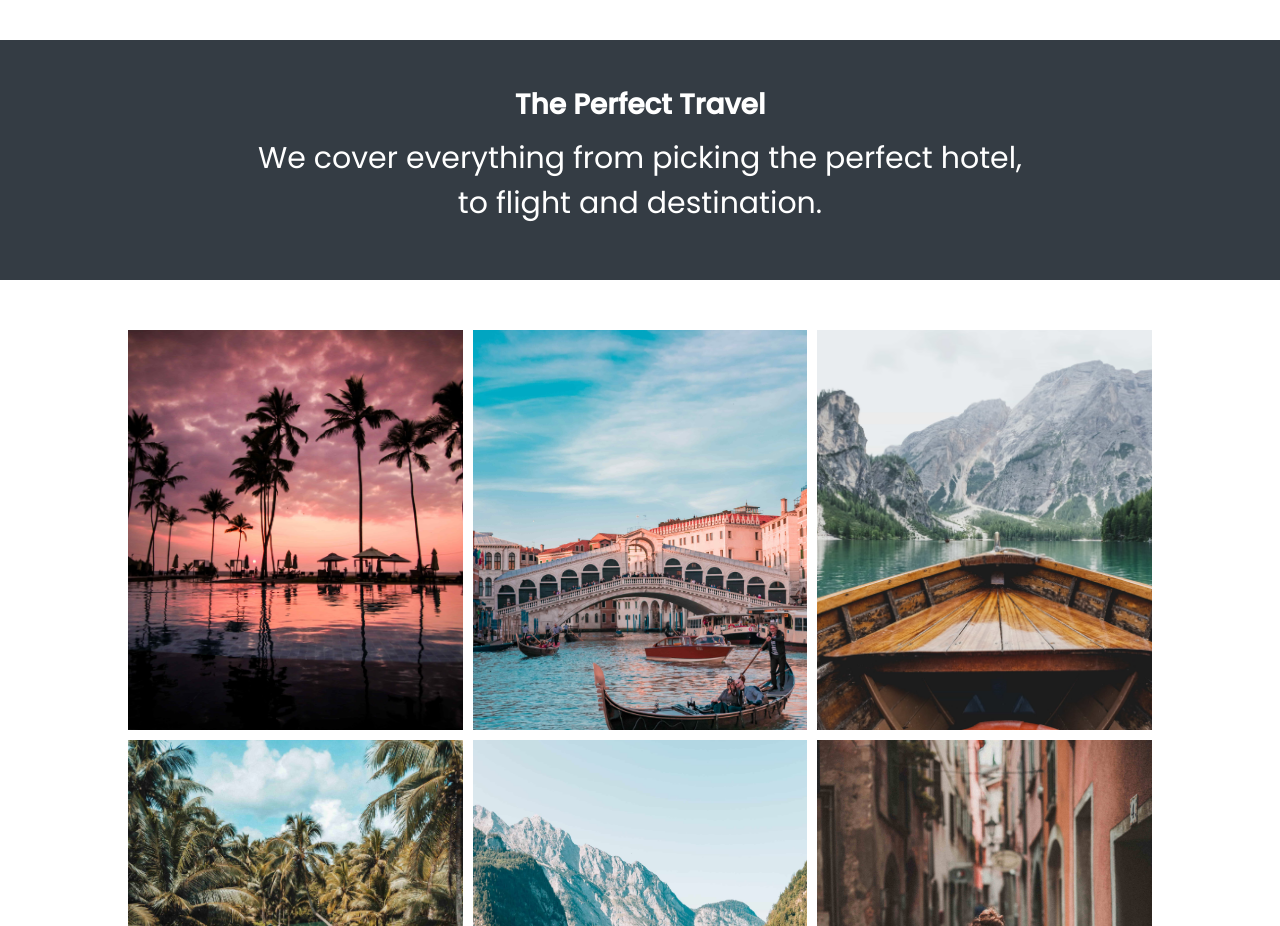
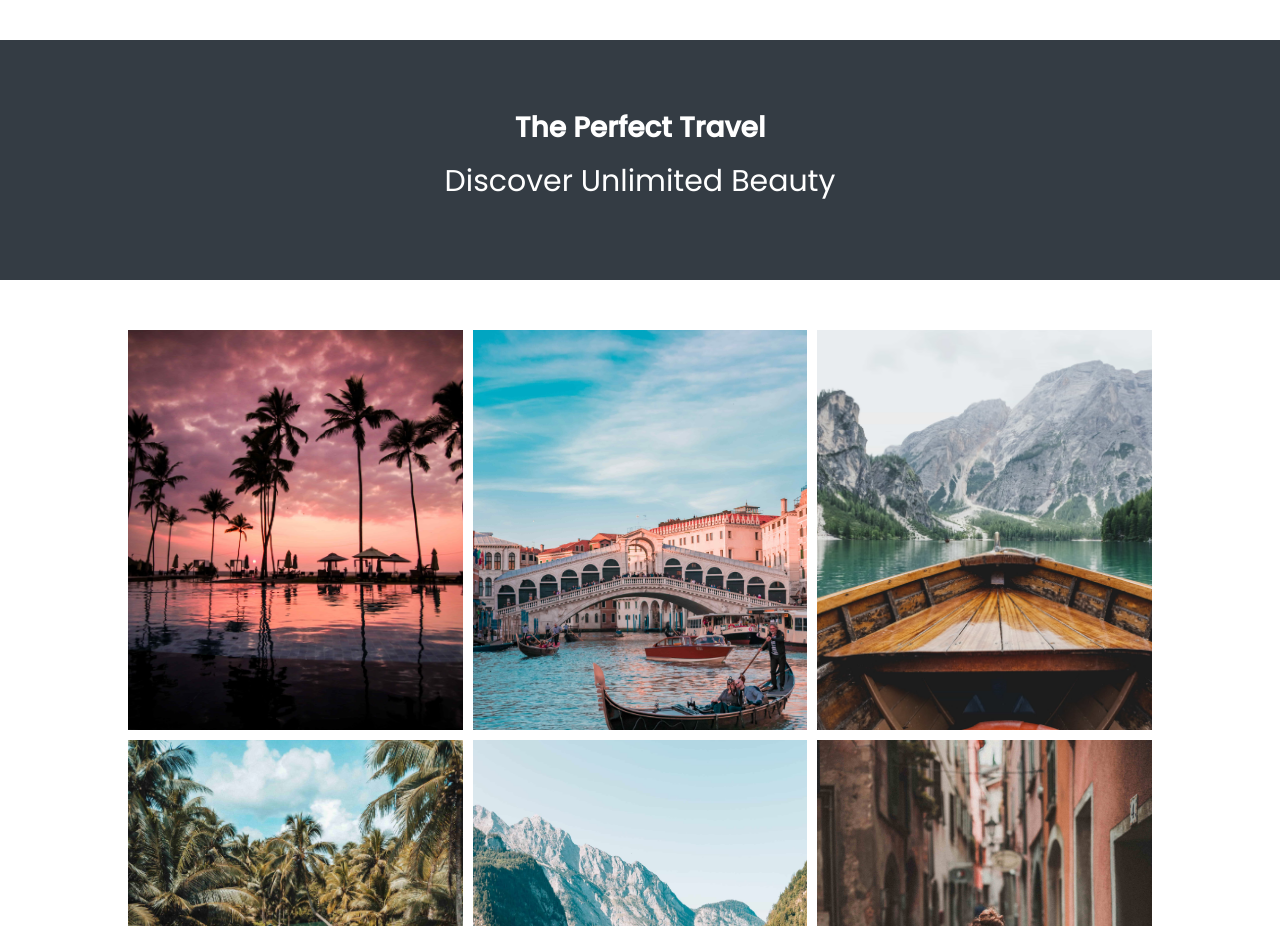
Before and after one commit to Sarmistha2000/adventour, a plain HTML site: page index.html in a window 1280 px wide. Shown: the part 1620-2546 px from the top of the page. Drawn offline with Linux system fonts and the light colour scheme; a web font is replaced by a local one.

Commit message:
scroll behaviour smooth

```diff
--- a/index.html
+++ b/index.html
@@ -60,8 +60,7 @@
         <header class="benefits-head">
           <h2>The Perfect Travel</h2>
           <h3>
-            We cover everything from picking the perfect hotel, <br />
-            to flight and destination.
+            Discover Unlimited Beauty
           </h3>
         </header>
         <div class="image-gallery">
--- a/styles.css
+++ b/styles.css
@@ -8,6 +8,7 @@
 
 html {
   font-size: 62.5%;
+  scroll-behavior: smooth;
 }
 body {
   font-family: "Poppins", sans-serif;
```
